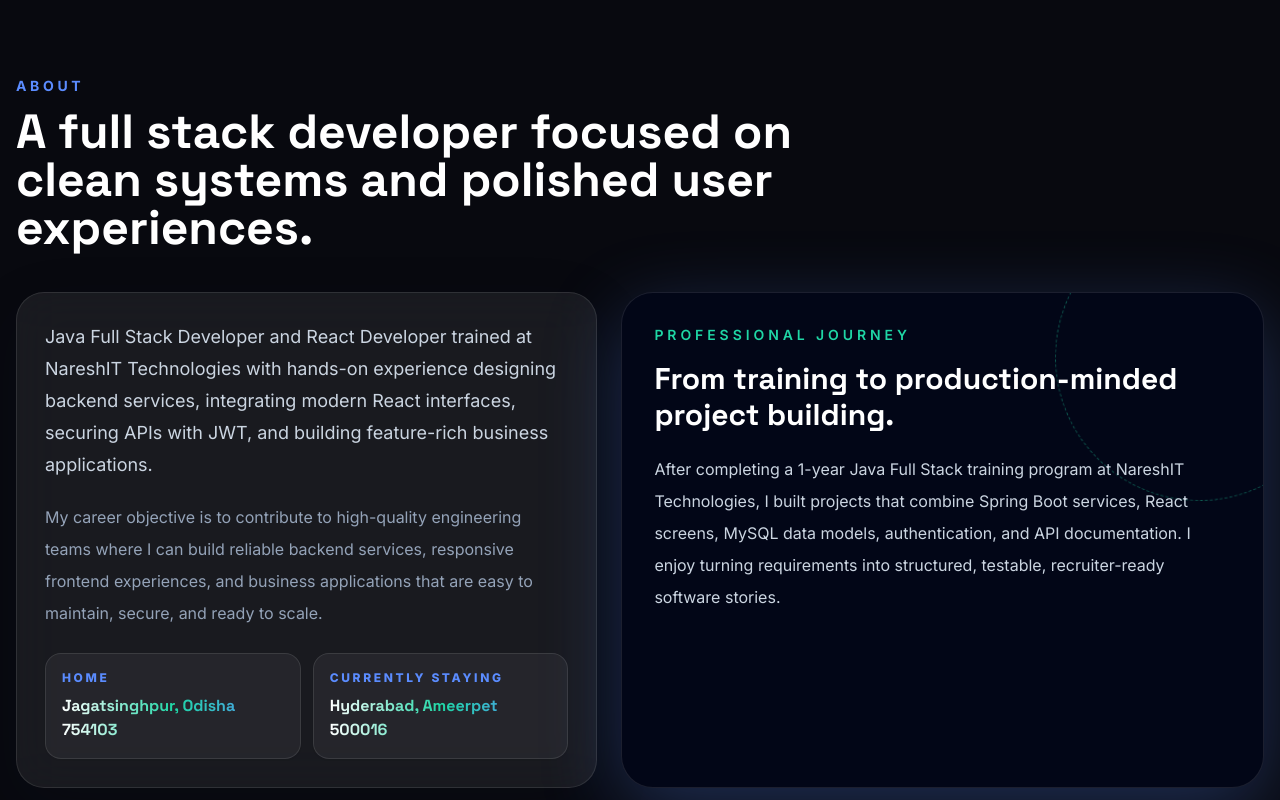
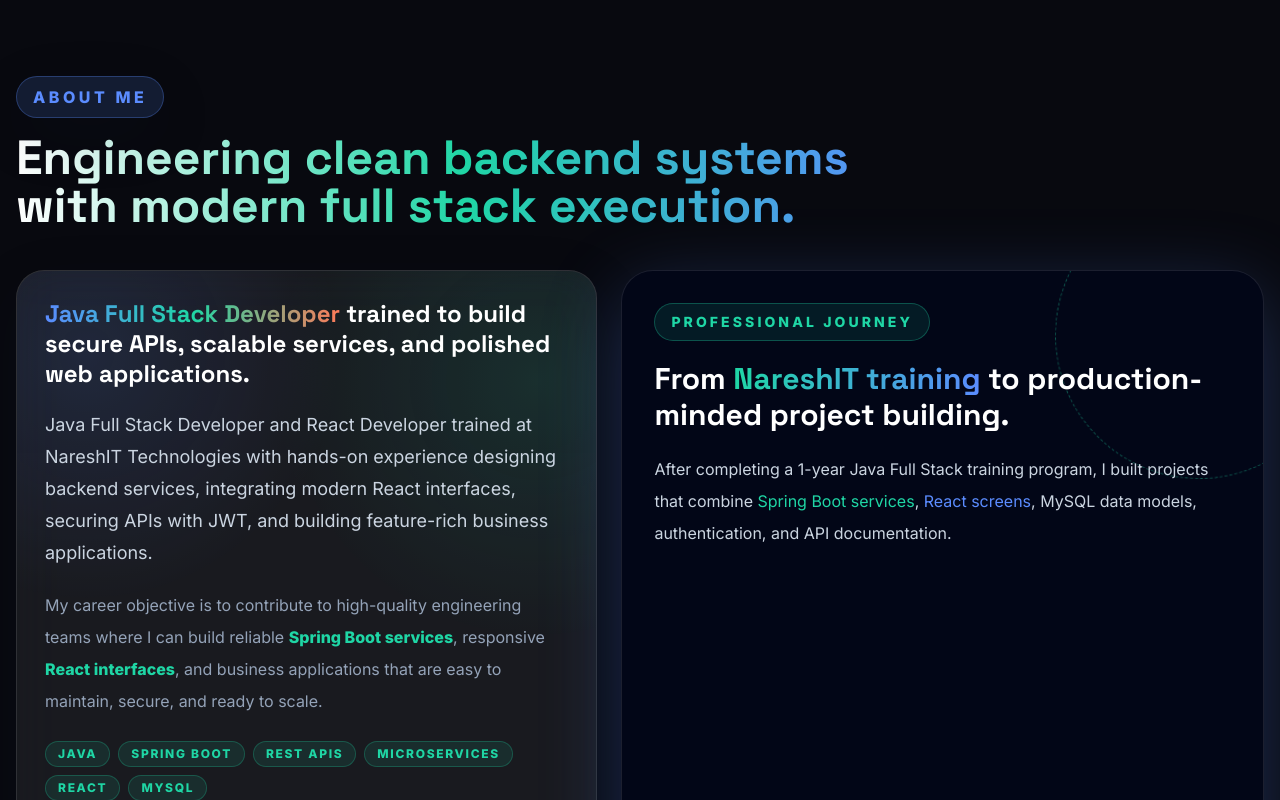
Before and after one commit to Jagannath-2580/Jagannath_Portfolio, a React (Vite) app: page / in a window 1280 px wide. Shown: the part 820-1620 px from the top of the page. Built offline with nearby package versions, Linux system fonts and the light colour scheme.

Commit message:
Highlight sections and about content

```diff
--- a/src/components/Hero.tsx
+++ b/src/components/Hero.tsx
@@ -69,7 +69,7 @@ export function Hero() {
               <div className="absolute inset-0 bg-gradient-to-br from-electric/18 via-transparent to-aurora/14" />
               <div className="absolute inset-x-0 top-0 h-1.5 bg-gradient-to-r from-electric via-aurora to-ember shadow-[0_0_24px_rgba(31,214,165,.8)]" />
               <p className="relative text-sm font-extrabold leading-6 text-white drop-shadow-[0_2px_10px_rgba(0,0,0,.9)]">
-                Available for <span className="text-aurora drop-shadow-[0_0_12px_rgba(31,214,165,.9)]">Java Full Stack</span> and <span className="text-electric drop-shadow-[0_0_12px_rgba(91,140,255,.95)]">React Developer</span> roles
+                Available for <span className="text-aurora drop-shadow-[0_0_12px_rgba(31,214,165,.9)]">Java Full Stack Developer</span> roles
               </p>
               <p className="relative mt-2 font-display text-xl font-extrabold leading-7 text-white sm:text-2xl">
                 <span className="bg-gradient-to-r from-white via-aurora to-electric bg-clip-text text-transparent drop-shadow-[0_0_18px_rgba(91,140,255,.75)]">Spring Boot + React + MySQL</span>
--- a/src/components/Sections.tsx
+++ b/src/components/Sections.tsx
@@ -11,13 +11,21 @@ const skillAccents = ['#5b8cff', '#1fd6a5', '#ff7a59', '#f43f5e', '#a78bfa', '#2
 
 export function About() {
   return (
-    <SectionShell id="about" eyebrow="About" title="A full stack developer focused on clean systems and polished user experiences.">
+    <SectionShell id="about" eyebrow="About Me" title="Engineering clean backend systems with modern full stack execution.">
       <div className="grid gap-6 lg:grid-cols-[.95fr_1.05fr]">
-        <div className="glass-panel p-7">
-          <p className="text-lg leading-8 text-slate-700 dark:text-slate-300">{profile.summary}</p>
+        <div className="about-card p-7">
+          <p className="font-display text-2xl font-extrabold leading-tight text-slate-950 dark:text-white">
+            <span className="bg-gradient-to-r from-electric via-aurora to-ember bg-clip-text text-transparent">Java Full Stack Developer</span> trained to build secure APIs, scalable services, and polished web applications.
+          </p>
+          <p className="mt-5 text-lg leading-8 text-slate-700 dark:text-slate-300">{profile.summary}</p>
           <p className="mt-5 leading-8 text-slate-600 dark:text-slate-400">
-            My career objective is to contribute to high-quality engineering teams where I can build reliable backend services, responsive frontend experiences, and business applications that are easy to maintain, secure, and ready to scale.
+            My career objective is to contribute to high-quality engineering teams where I can build reliable <span className="highlight-text">Spring Boot services</span>, responsive <span className="highlight-text">React interfaces</span>, and business applications that are easy to maintain, secure, and ready to scale.
           </p>
+          <div className="mt-6 flex flex-wrap gap-2">
+            {['Java', 'Spring Boot', 'REST APIs', 'Microservices', 'React', 'MySQL'].map((item) => (
+              <span key={item} className="premium-chip">{item}</span>
+            ))}
+          </div>
           <div className="mt-6 grid gap-3 sm:grid-cols-2">
             <Info label="Home" value={profile.hometown} />
             <Info label="Currently Staying" value={profile.currentLocation} />
@@ -26,10 +34,12 @@ export function About() {
         <div className="relative min-h-[360px] overflow-hidden rounded-[32px] border border-slate-200/70 bg-slate-950 p-8 text-white shadow-glow dark:border-white/10">
           <div className="orbit-ring absolute -right-20 -top-20 h-72 w-72 rounded-full border border-dashed border-aurora/40" />
           <div className="relative z-10">
-            <p className="text-sm font-semibold uppercase tracking-[0.28em] text-aurora">Professional Journey</p>
-            <h3 className="mt-4 font-display text-3xl font-bold">From training to production-minded project building.</h3>
+            <p className="inline-flex rounded-full border border-aurora/30 bg-aurora/10 px-4 py-2 text-sm font-extrabold uppercase tracking-[0.22em] text-aurora">Professional Journey</p>
+            <h3 className="mt-5 font-display text-3xl font-extrabold">
+              From <span className="bg-gradient-to-r from-aurora to-electric bg-clip-text text-transparent">NareshIT training</span> to production-minded project building.
+            </h3>
             <p className="mt-5 leading-8 text-slate-300">
-              After completing a 1-year Java Full Stack training program at NareshIT Technologies, I built projects that combine Spring Boot services, React screens, MySQL data models, authentication, and API documentation. I enjoy turning requirements into structured, testable, recruiter-ready software stories.
+              After completing a 1-year Java Full Stack training program, I built projects that combine <span className="text-aurora">Spring Boot services</span>, <span className="text-electric">React screens</span>, MySQL data models, authentication, and API documentation.
             </p>
           </div>
         </div>
--- a/src/styles/index.css
+++ b/src/styles/index.css
@@ -43,11 +43,11 @@ body {
   }
 
   .eyebrow {
-    @apply mb-3 text-sm font-bold uppercase tracking-[0.26em] text-electric;
+    @apply mb-4 inline-flex rounded-full border border-electric/30 bg-electric/10 px-4 py-2 text-base font-extrabold uppercase tracking-[0.22em] text-electric shadow-soft dark:bg-electric/15;
   }
 
   .section-title {
-    @apply mb-8 max-w-4xl font-display text-2xl font-bold leading-tight text-slate-950 dark:text-white sm:mb-10 sm:text-4xl lg:text-5xl;
+    @apply mb-8 max-w-4xl bg-gradient-to-r from-slate-950 via-electric to-aurora bg-clip-text font-display text-3xl font-extrabold leading-tight text-transparent dark:from-white dark:via-aurora dark:to-electric sm:mb-10 sm:text-4xl lg:text-5xl;
   }
 
   .glass-panel {
@@ -151,6 +151,30 @@ body {
 
   .contact-form-shell > * {
     @apply relative z-10;
+  }
+
+  .about-card {
+    @apply relative overflow-hidden rounded-[28px] border border-slate-200/70 bg-white/[0.78] shadow-soft backdrop-blur-xl transition duration-300 hover:border-electric/40 hover:shadow-glow dark:border-white/10 dark:bg-white/[0.07];
+  }
+
+  .about-card::before {
+    content: '';
+    @apply absolute inset-0 opacity-80;
+    background:
+      radial-gradient(circle at 12% 12%, rgba(91, 140, 255, 0.16), transparent 32%),
+      radial-gradient(circle at 90% 16%, rgba(31, 214, 165, 0.14), transparent 34%);
+  }
+
+  .about-card > * {
+    @apply relative z-10;
+  }
+
+  .highlight-text {
+    @apply font-extrabold text-electric dark:text-aurora;
+  }
+
+  .premium-chip {
+    @apply rounded-full border border-electric/25 bg-electric/10 px-3 py-1 text-xs font-extrabold uppercase tracking-[0.14em] text-electric dark:border-aurora/25 dark:bg-aurora/10 dark:text-aurora;
   }
 
   .info-card {
```
